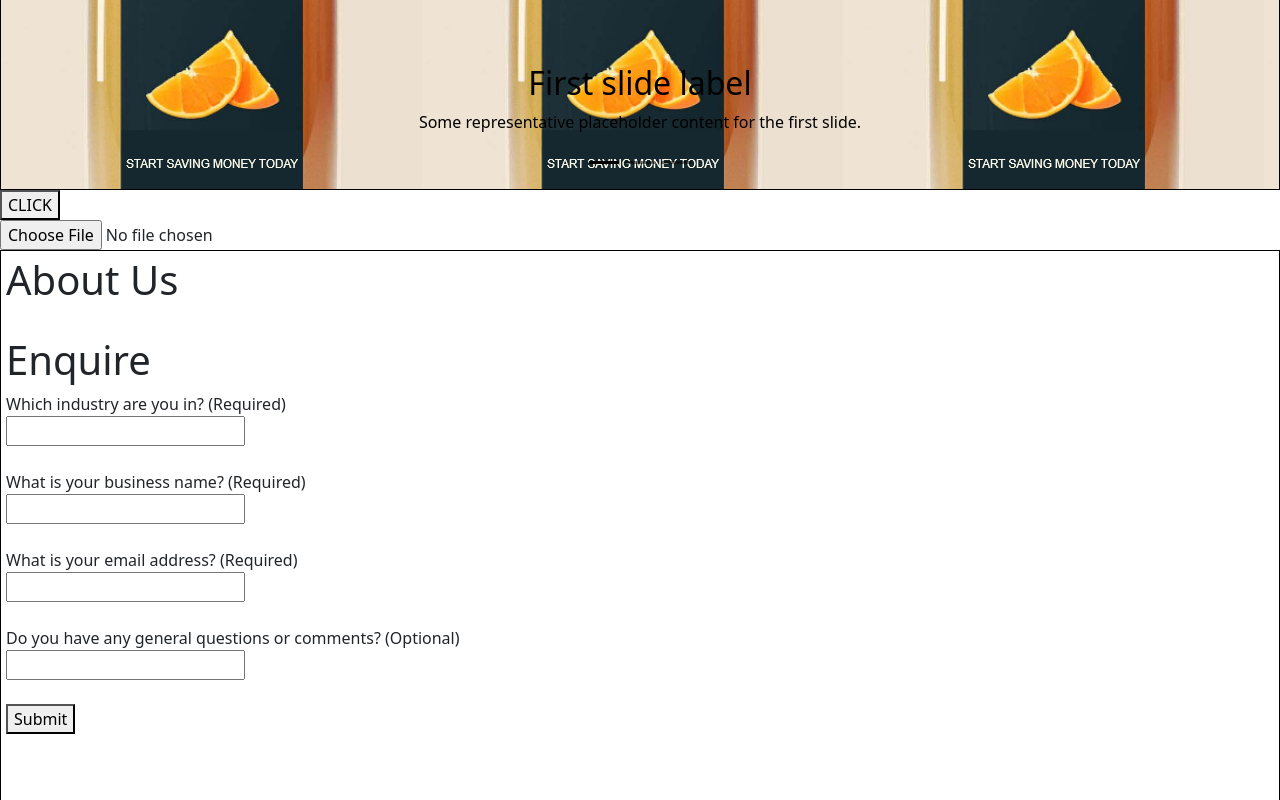
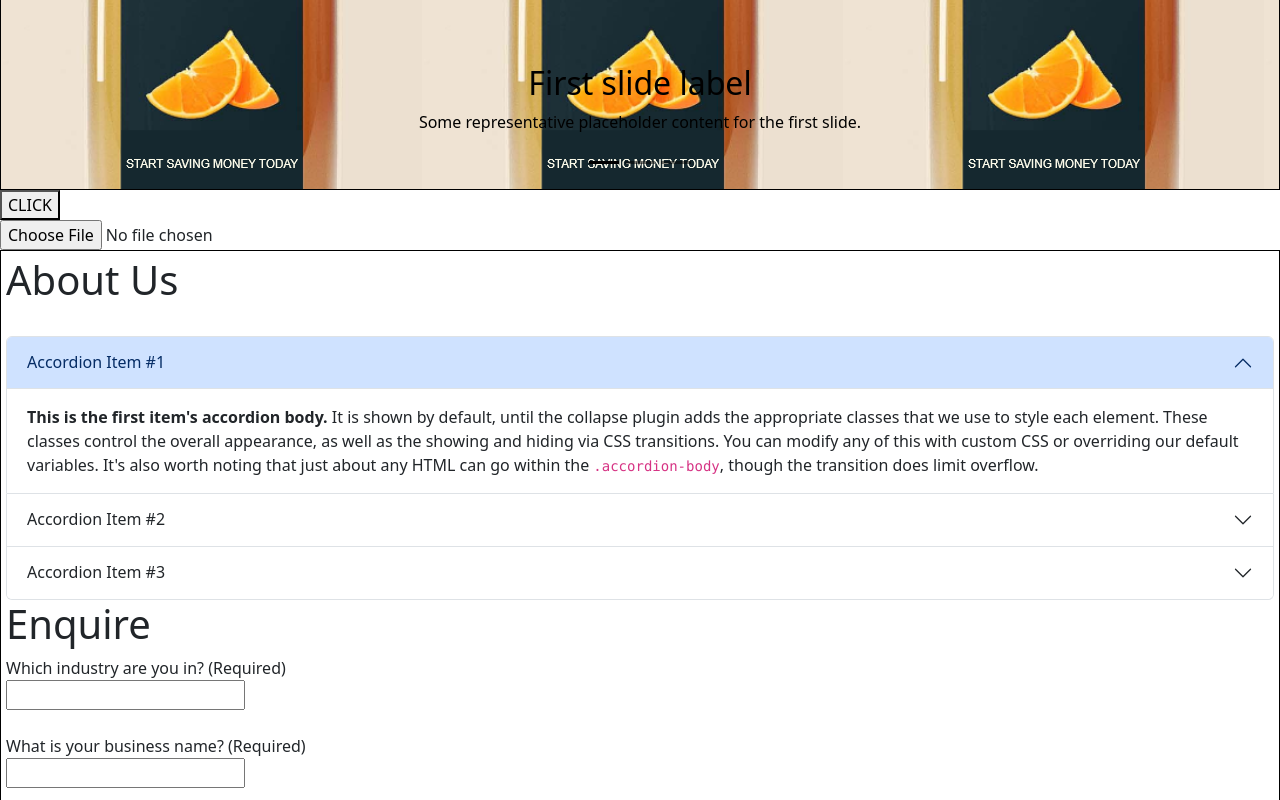
Before and after one commit to Archie-Wilkins/e2s-client-project, a Next.js app: page / in a window 1280 px wide. Shown: the part 440-1240 px from the top of the page. Built offline with nearby package versions, Linux system fonts and the light colour scheme.

Commit message:
Added accordion to landing page

```diff
--- a/pages/index.js
+++ b/pages/index.js
@@ -61,13 +61,12 @@ function HomePage() {
         console.log(`Your enquiry has been sent: ${result.data}`);
     }
 
-
-    const test = [["help","no"],["ok","why"]];
+    /*const test = [["help","no"],["ok","why"]];
 
     let fullTests = test.map(function(element){
         return `${element.at(0)} ${element.at(1)}`;
     })
-    console.log(fullTests);
+    console.log(fullTests);*/
 
     return <div>
 
@@ -106,6 +105,7 @@ function HomePage() {
 
         <div className={"landingBody"}>
             <h1>About Us</h1><br/>
+            <Accordion/>
             <h1>Enquire</h1>
             <form onSubmit={handleSubmit} method="post">
                 <label htmlFor="industry">Which industry are you in? (Required)</label>
@@ -177,6 +177,67 @@ function Carousel(){
     </div>
 }
 
+function Accordion(){
+    return <div className="accordion" id="accordionExample">
+        <div className="accordion-item">
+            <h2 className="accordion-header" id="headingOne">
+                <button className="accordion-button" type="button" data-bs-toggle="collapse"
+                        data-bs-target="#collapseOne" aria-expanded="true" aria-controls="collapseOne">
+                    Accordion Item #1
+                </button>
+            </h2>
+            <div id="collapseOne" className="accordion-collapse collapse show" aria-labelledby="headingOne"
+                 data-bs-parent="#accordionExample">
+                <div className="accordion-body">
+                    <strong>This is the first item's accordion body.</strong> It is shown by default, until the collapse
+                    plugin adds the appropriate classes that we use to style each element. These classes control the
+                    overall appearance, as well as the showing and hiding via CSS transitions. You can modify any of
+                    this with custom CSS or overriding our default variables. It's also worth noting that just about any
+                    HTML can go within the <code>.accordion-body</code>, though the transition does limit overflow.
+                </div>
+            </div>
+        </div>
+        <div className="accordion-item">
+            <h2 className="accordion-header" id="headingTwo">
+                <button className="accordion-button collapsed" type="button" data-bs-toggle="collapse"
+                        data-bs-target="#collapseTwo" aria-expanded="false" aria-controls="collapseTwo">
+                    Accordion Item #2
+                </button>
+            </h2>
+            <div id="collapseTwo" className="accordion-collapse collapse" aria-labelledby="headingTwo"
+                 data-bs-parent="#accordionExample">
+                <div className="accordion-body">
+                    <strong>This is the second item's accordion body.</strong> It is hidden by default, until the
+                    collapse plugin adds the appropriate classes that we use to style each element. These classes
+                    control the overall appearance, as well as the showing and hiding via CSS transitions. You can
+                    modify any of this with custom CSS or overriding our default variables. It's also worth noting that
+                    just about any HTML can go within the <code>.accordion-body</code>, though the transition does limit
+                    overflow.
+                </div>
+            </div>
+        </div>
+        <div className="accordion-item">
+            <h2 className="accordion-header" id="headingThree">
+                <button className="accordion-button collapsed" type="button" data-bs-toggle="collapse"
+                        data-bs-target="#collapseThree" aria-expanded="false" aria-controls="collapseThree">
+                    Accordion Item #3
+                </button>
+            </h2>
+            <div id="collapseThree" className="accordion-collapse collapse" aria-labelledby="headingThree"
+                 data-bs-parent="#accordionExample">
+                <div className="accordion-body">
+                    <strong>This is the third item's accordion body.</strong> It is hidden by default, until the
+                    collapse plugin adds the appropriate classes that we use to style each element. These classes
+                    control the overall appearance, as well as the showing and hiding via CSS transitions. You can
+                    modify any of this with custom CSS or overriding our default variables. It's also worth noting that
+                    just about any HTML can go within the <code>.accordion-body</code>, though the transition does limit
+                    overflow.
+                </div>
+            </div>
+        </div>
+    </div>
+}
+
 // This gets called on every request
 /*export async function getServerSideProps() {
 
```
